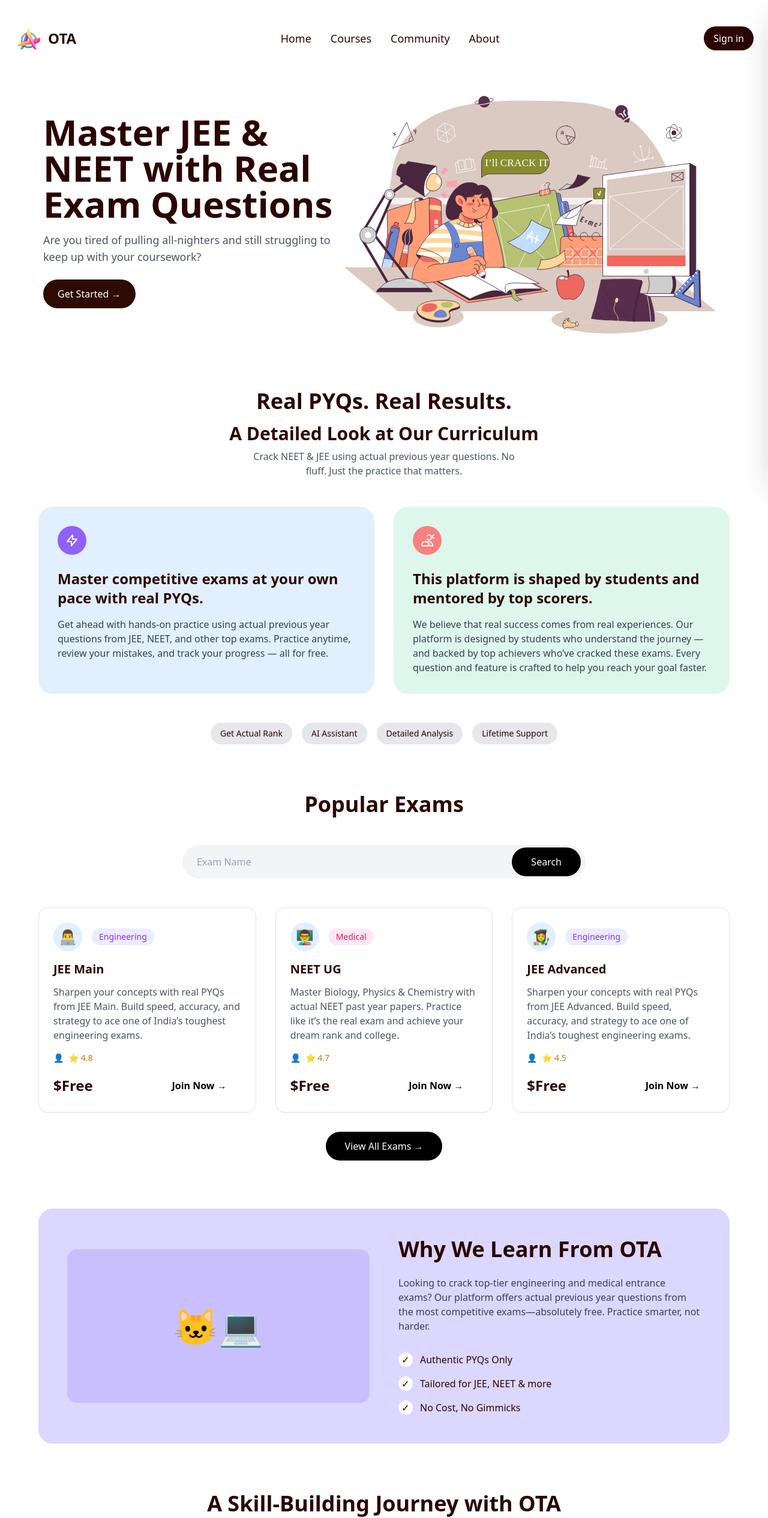
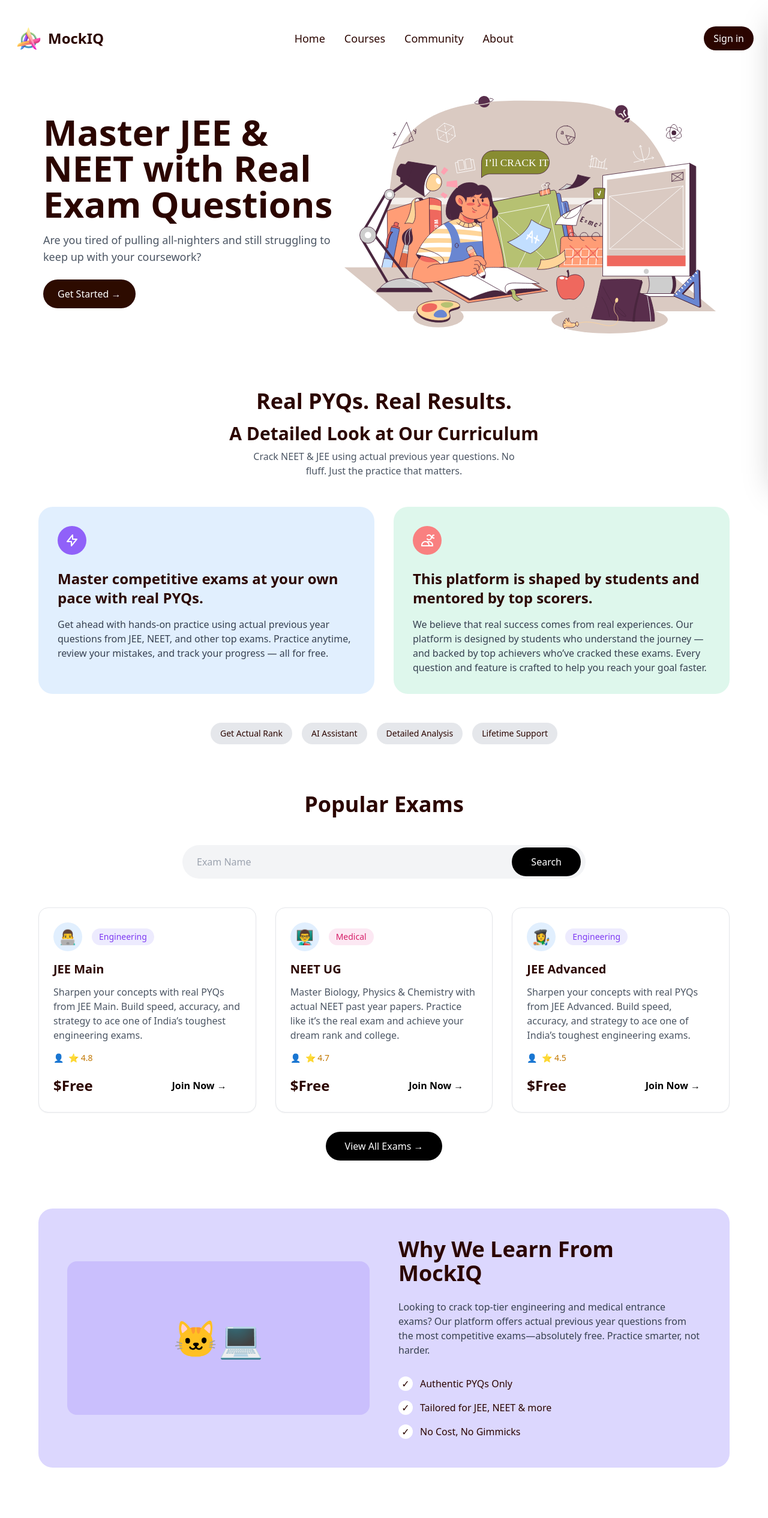
Before and after one commit to RahulVerma1441/MockIQ, a React (Vite) app in the folder frontend/: page / in a window 1280 px wide. Shown: the top 2531 px of the page at 60% size. Built offline with nearby package versions, Linux system fonts and the light colour scheme.

Commit message:
minor changes

```diff
--- a/frontend/src/App.jsx
+++ b/frontend/src/App.jsx
@@ -9,21 +9,19 @@
 import Analysis from "./pages/Analysis";
 import ContactUs from "./pages/ContactUs";
 import Leaderboard from "./pages/Leaderboard";
-import Settings from "./pages/setting";
+import Settings from "./pages/Settings";
 import Header from "./components/common2/Header";
 import Sidebar from "./components/common2/Sidebar";
 
 // Dashboard Layout Component
 function DashboardLayout({ children }) {
   return (
-    <div className="flex-1 flex flex-col overflow-hidden">
+    <div className="h-screen flex flex-col">
       <Header />
-      <div className="flex h-screen bg-gray-100">
+      <div className="flex flex-1 overflow-hidden">
         <Sidebar />
-        <main className="flex-1 overflow-x-hidden overflow-y-auto bg-gray-100">
-          <div className="container mx-auto px-6 py-8">
-            {children}
-          </div>
+        <main className="flex-1 overflow-y-auto bg-gray-100">
+          {children}
         </main>
       </div>
     </div>
@@ -94,7 +92,7 @@
             }
           />
           <Route
-            path="/dashboard/settings"
+            path="/dashboard/Settings"
             element={
               <DashboardLayout>
                 <Settings />
--- a/frontend/src/components/Layout/JoinCommunitySection.jsx
+++ b/frontend/src/components/Layout/JoinCommunitySection.jsx
@@ -6,7 +6,7 @@
       <div className="bg-gray-900 text-white rounded-3xl p-12 max-w-6xl mx-auto relative overflow-hidden">
         <div className="text-center relative z-10">
           <h2 className="text-4xl font-bold mb-4">Join The Community</h2>
-          <p className="text-gray-300 mb-8">At OTA, we believe that learning is a collaborative process.</p>
+          <p className="text-gray-300 mb-8">At MockIQ, we believe that learning is a collaborative process.</p>
 
           <div className="flex justify-center">
             <div className="flex bg-white rounded-full overflow-hidden max-w-md w-full">
--- a/frontend/src/components/Layout/SkillBuildingSection.jsx
+++ b/frontend/src/components/Layout/SkillBuildingSection.jsx
@@ -44,7 +44,7 @@
   return (
     <section className="mt-20 mb-16">
       <div className="text-center mb-12">
-        <h2 className="text-4xl font-bold mb-4">A Skill-Building Journey with OTA</h2>
+        <h2 className="text-4xl font-bold mb-4">A Skill-Building Journey with MockIQ</h2>
         <p className="text-gray-600">How real exam questions helped thousands gain confidence and improve their scores.</p>
       </div>
 
--- a/frontend/src/components/Layout/WhyLearnSection.jsx
+++ b/frontend/src/components/Layout/WhyLearnSection.jsx
@@ -18,7 +18,7 @@
             </div>
           </div>
           <div>
-            <h2 className="text-4xl font-bold mb-6">Why We Learn From OTA</h2>
+            <h2 className="text-4xl font-bold mb-6">Why We Learn From MockIQ</h2>
             <p className="text-gray-700 mb-8">Looking to crack top-tier engineering and medical entrance exams? Our platform offers actual previous year questions from the most competitive exams—absolutely free. Practice smarter, not harder.</p>
             <div className="space-y-4">
               {features.map((feature, index) => (
--- a/frontend/src/components/common/Footer.jsx
+++ b/frontend/src/components/common/Footer.jsx
@@ -10,7 +10,7 @@
           <div className="w-8 h-8 bg-white rounded-full flex items-center justify-center">
             <span className="text-gray-900 font-bold">O</span>
           </div>
-          <span className="text-xl font-bold">OTA</span>
+          <span className="text-xl font-bold">MockIQ</span>
         </div>
 
         <nav className="flex gap-8 mb-4 md:mb-0">
@@ -19,7 +19,7 @@
           ))}
         </nav>
 
-        <p className="text-sm text-gray-400">© 2024 OTA.</p>
+        <p className="text-sm text-gray-400">© 2024 MockIQ.</p>
       </div>
     </footer>
   );
--- a/frontend/src/components/common/Header.jsx
+++ b/frontend/src/components/common/Header.jsx
@@ -18,7 +18,7 @@
             alt="Logo"
             className="w-12 h-12 rounded-full"
           />
-          OTA
+          MockIQ
         </div>
         <nav className="hidden md:flex gap-8 text-lg">
           <a href="#" className="hover:underline">
--- a/frontend/src/components/common2/Header.jsx
+++ b/frontend/src/components/common2/Header.jsx
@@ -18,7 +18,7 @@
                     alt="Logo"
                     className="w-12 h-12 rounded-full"
                 />
-            <span className="text-xl font-bold text-gray-900">OTA</span>
+            <span className="text-xl font-bold text-gray-900">MockIQ</span>
           </div>
         </div>
 
--- a/frontend/src/pages/ContactUs.jsx
+++ b/frontend/src/pages/ContactUs.jsx
@@ -61,7 +61,7 @@
     {
       icon: <Mail className="w-6 h-6" />,
       title: 'Email Us',
-      content: 'support@ota.com',
+      content: 'support@mockiq.com',
       description: 'Get help within 24 hours',
       color: 'from-blue-500 to-blue-600'
     },
```
